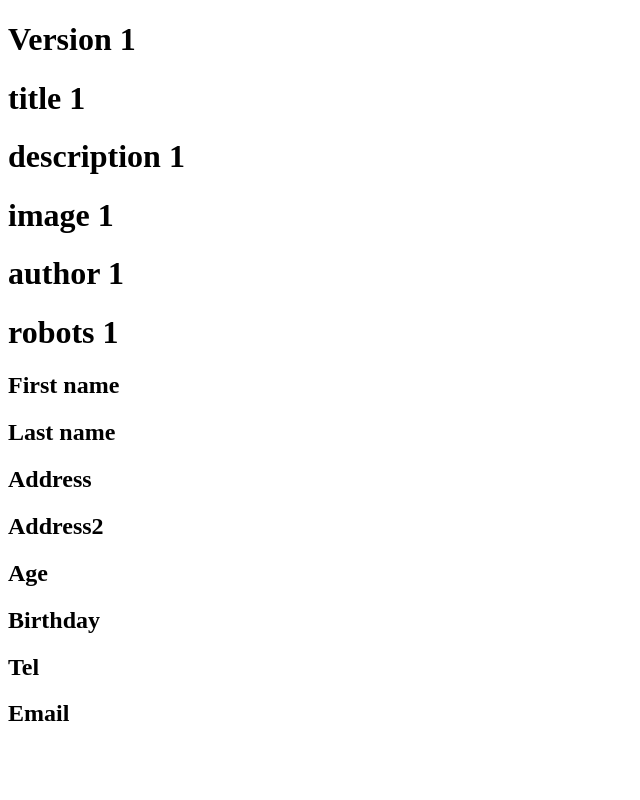
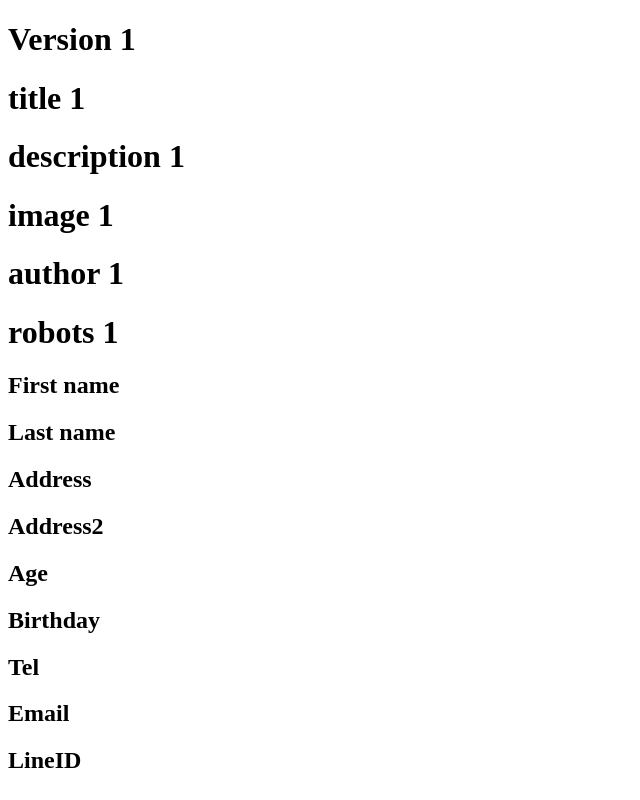
Before and after one commit to developerf03/test, a Nuxt app: page / in a window 1280 px wide. Shown: the whole page, without its empty margins (0-640 px from the left). Built offline with nearby package versions, Linux system fonts and the light colour scheme.

Commit message:
Add LineID

```diff
--- a/app.vue
+++ b/app.vue
@@ -15,5 +15,6 @@
     <h2>Birthday</h2>
     <h2>Tel</h2>
     <h2>Email</h2>
+    <h2>LineID</h2>
   </div>
 </template>
```
